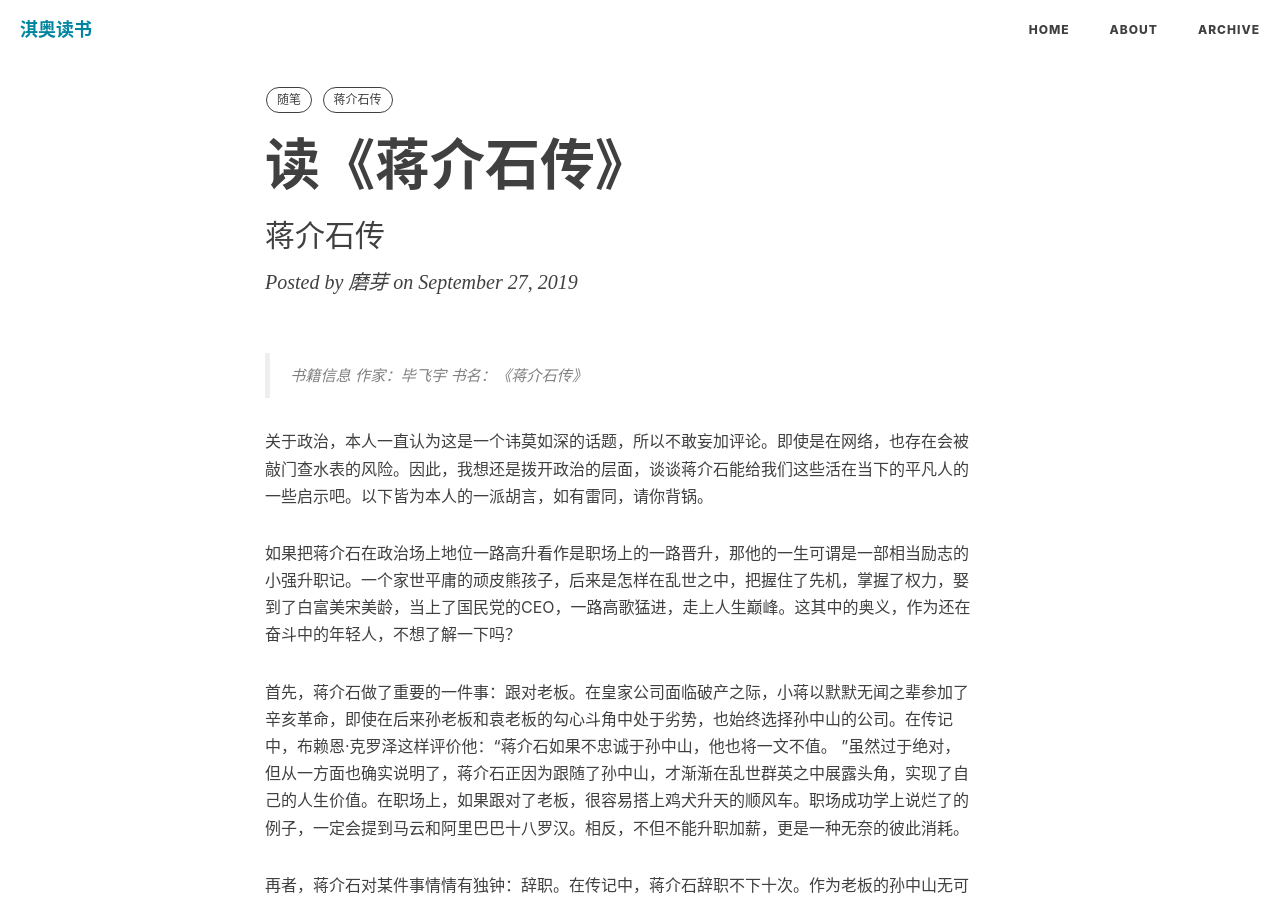
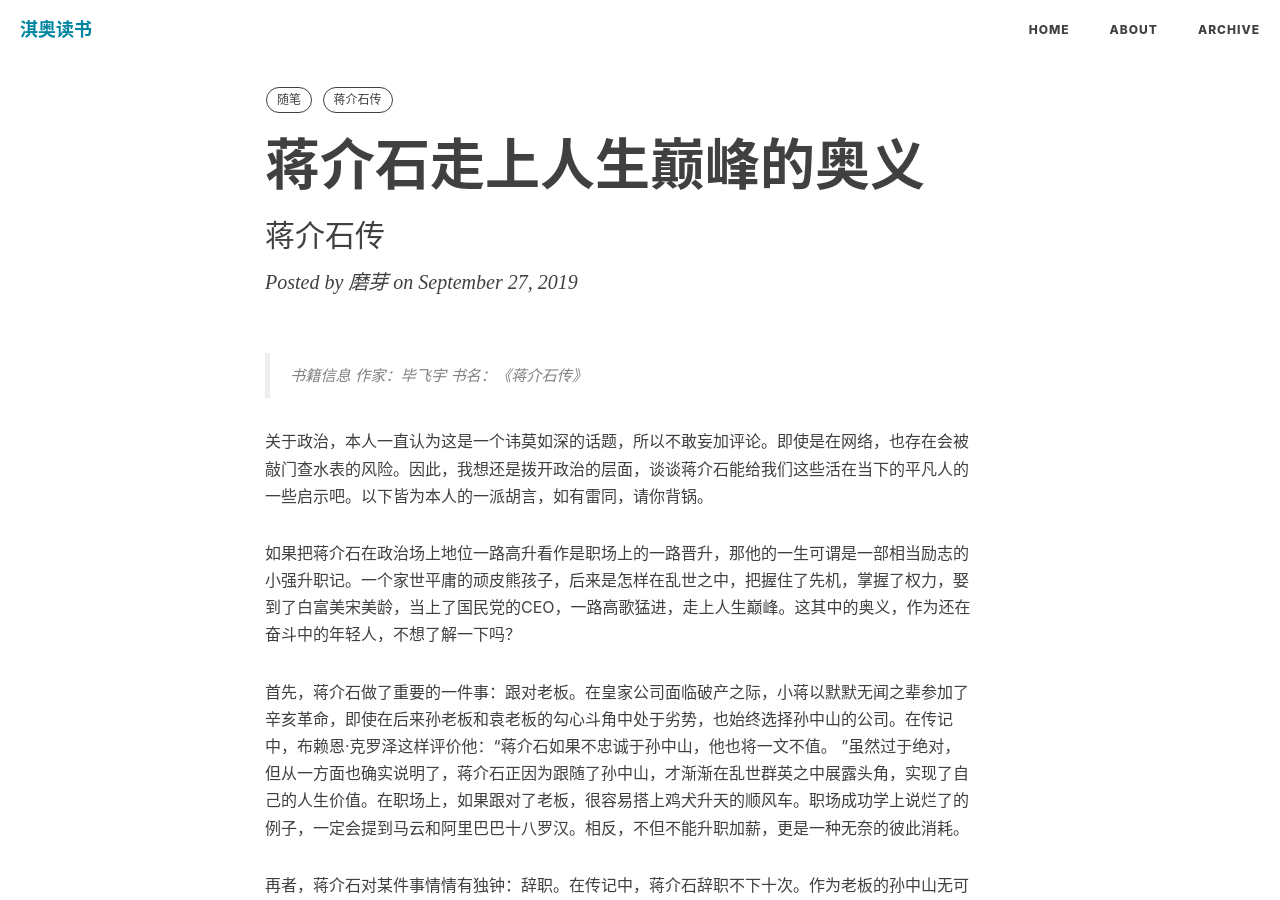
Before and after one commit to kent666a/qiyureading, a Jekyll site: the page built from _posts/201909/2019-09-27-jjsz-my.md, in a window 1280 px wide and 900 px high. Built offline with Jekyll 4.4.1, drawn with Linux system fonts in a browser that asks for light colours; nearby versions of some CDN libraries; comment, search, counter and statistics services are not loaded.

Commit message:
更新文章

```diff
--- a/_posts/201909/2019-09-27-jjsz-my.md
+++ b/_posts/201909/2019-09-27-jjsz-my.md
@@ -1,6 +1,6 @@
 ---
 layout: post
-title: "读《蒋介石传》"
+title: "蒋介石走上人生巅峰的奥义"
 subtitle: '蒋介石传'
 author: "磨芽"
 header-style: text
```
